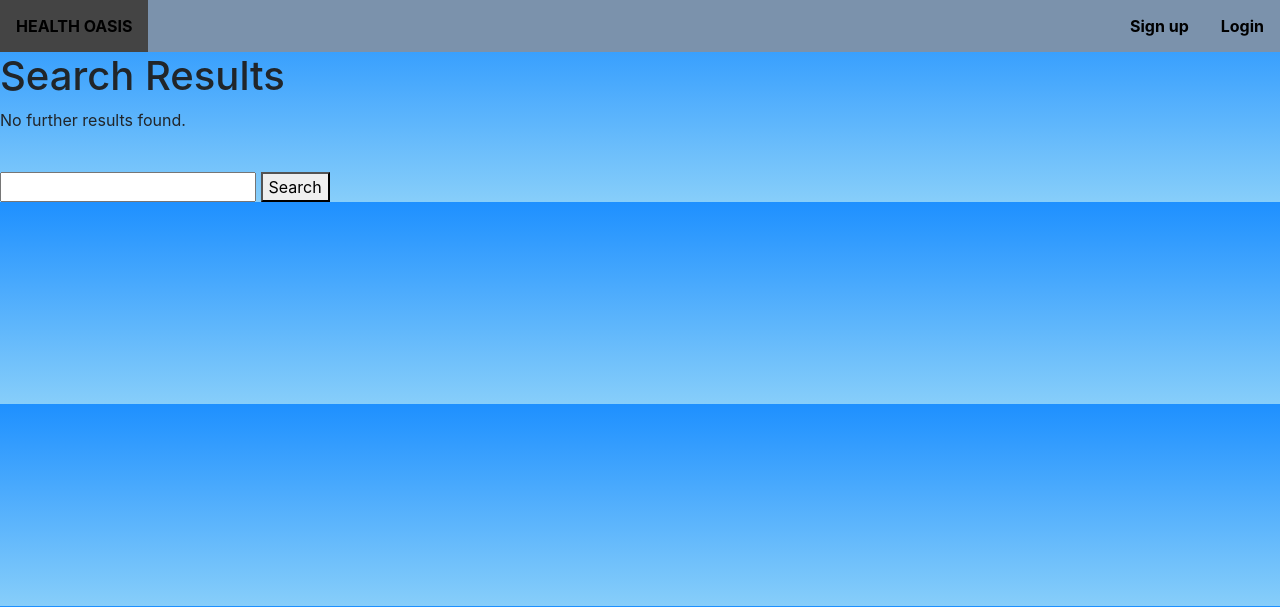
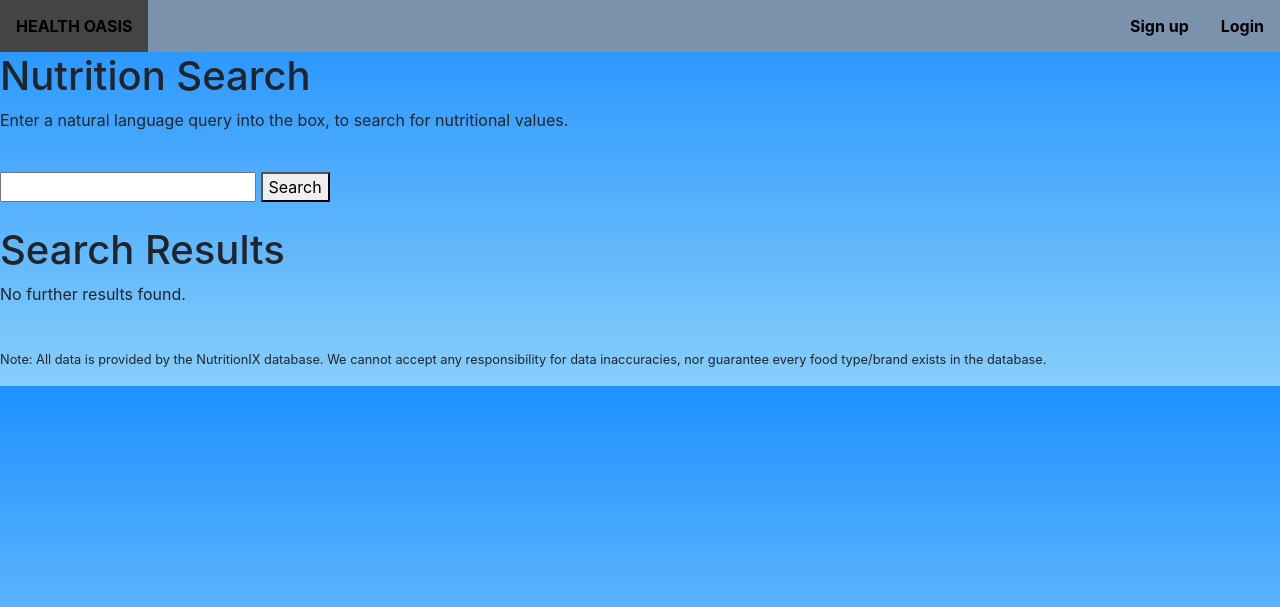
Before and after one commit to Beehive324/com2027-deployment, a Django app: page /nutrition/search/results in a window 1280 px wide. Shown: the top 607 px of the page. Run offline with Django 4.2, Linux system fonts and the light colour scheme; style sheets or scripts are compiled from the project's sources; some libraries are stand-ins or nearby versions.

Commit message:
Add: Better search table

```diff
--- a/healthoasis/homeapp/templates/nutrition/results.html
+++ b/healthoasis/homeapp/templates/nutrition/results.html
@@ -5,24 +5,92 @@
 {% endblock title%}
 
 {% block content %}
+<h1>Nutrition Search</h1>
+<p>Enter a natural language query into the box, to search for nutritional values.</p>
+
+<form method="post" action="{% url 'search' %}" style="padding: 0;">
+  {% csrf_token %}
+  <br><input type="text" name="query">
+  <button type="submit">Search</button>
+</form><br>
 <h1>Search Results</h1>
 
 {% if results %}
     <ul>
     {% for food in results.foods %}
-        <li>{{ food.food_name }} - {{ food.nf_calories }} calories</li>
-        <li>{{ food.nf_saturated_fat }} fat</li>
-        <img src="{{ food.photo.highres }}" width='30%' alt="{{ food.food_name }}">
+    <div style="display: flex; flex-wrap: wrap;">
+      <div style="flex: 1;">
+        <table>
+          <thead>
+            <tr>
+              <th colspan="2">Nutrition Facts</th>
+            </tr>
+          </thead>
+          <tbody>
+            <tr>
+              <td colspan="2">{{ food.food_name }}</td>
+            </tr>
+            <tr>
+              <td>Serving Size</td>
+              <td>{{ food.serving_weight_grams }}g</td>
+            </tr>
+            <tr>
+              <td colspan="2"><hr></td>
+            </tr>
+            <tr>
+              <td><b>Amount Per Serving</b></td>
+              <td></td>
+            </tr>
+            <tr>
+              <td>Calories</td>
+              <td>{{ food.nf_calories }}</td>
+            </tr>
+            <tr>
+              <td>Total Fat</td>
+              <td>{{ food.nf_total_fat }}g</td>
+            </tr>
+            <tr>
+              <td>&nbsp;&nbsp;Saturated Fat</td>
+              <td>{{ food.nf_saturated_fat }}g</td>
+            </tr>
+            <tr>
+              <td>Protein</td>
+              <td>{{ food.nf_protein }}g</td>
+            </tr>
+            <tr>
+              <td>Total Carbohydrate</td>
+              <td>{{ food.nf_total_carbohydrate }}g</td>
+            </tr>
+            <tr>
+              <td>&nbsp;&nbsp;Sugars</td>
+              <td>{{ food.nf_sugars }}g</td>
+            </tr>
+            <tr>
+              <td colspan="2"><hr></td>
+            </tr>
+            <tr>
+              <td><b>% Daily Value*</b></td>
+              <td></td>
+
+            <tr>
+              <td colspan="2"><hr></td>
+            </tr>
+            <tr>
+              <td colspan="2"><small>* Percent Daily Values are based on a 2,000 calorie diet.</small></td>
+            </tr>
+          </tbody>
+        </table>
+      </div>
+      <div style="flex: 1;">
+        <img src="{{ food.photo.thumb }}" alt="{{ food.food_name }}">
+      </div>
+    </div>
     {% endfor %}
-    <p>No further results found.</p>
     </ul>
 {% else %}
     <p>No further results found.</p>
 {% endif %}
 <br>
-<form method="post" action="{% url 'search' %}">
-    {% csrf_token %}
-    <input type="text" name="query">
-    <button type="submit">Search</button>
-</form>
+<p><small>Note: All data is provided by the NutritionIX database. We cannot accept any responsibility for data inaccuracies, nor guarantee every food type/brand exists in the database.</small></p>
+
 {% endblock content %}
```
Also changed, not shown: healthoasis/homeapp/templates/nutrition/search.html (+3 -5 lines).
